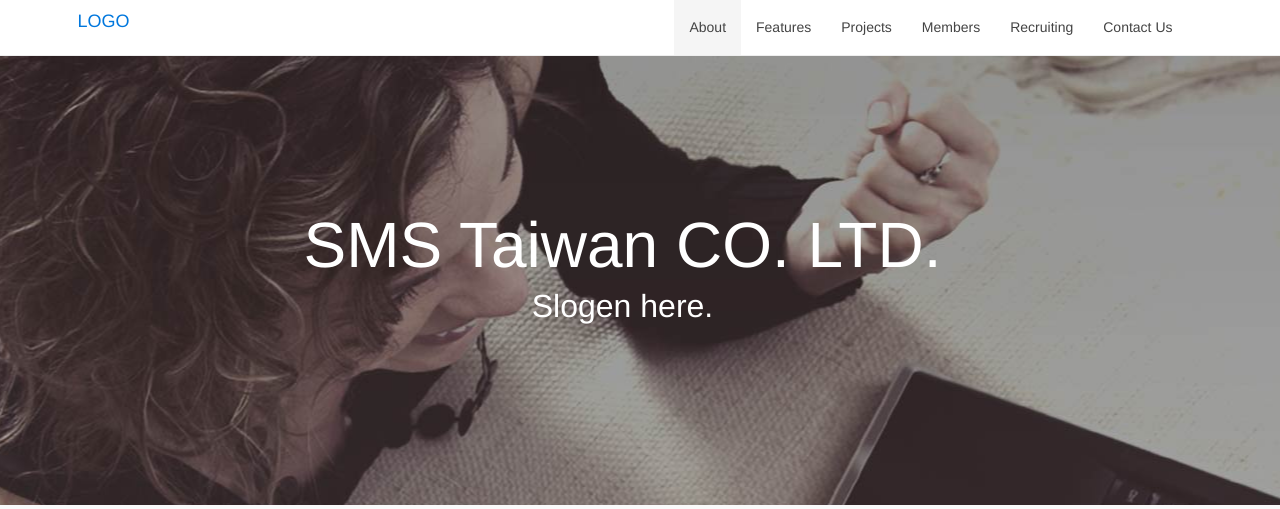
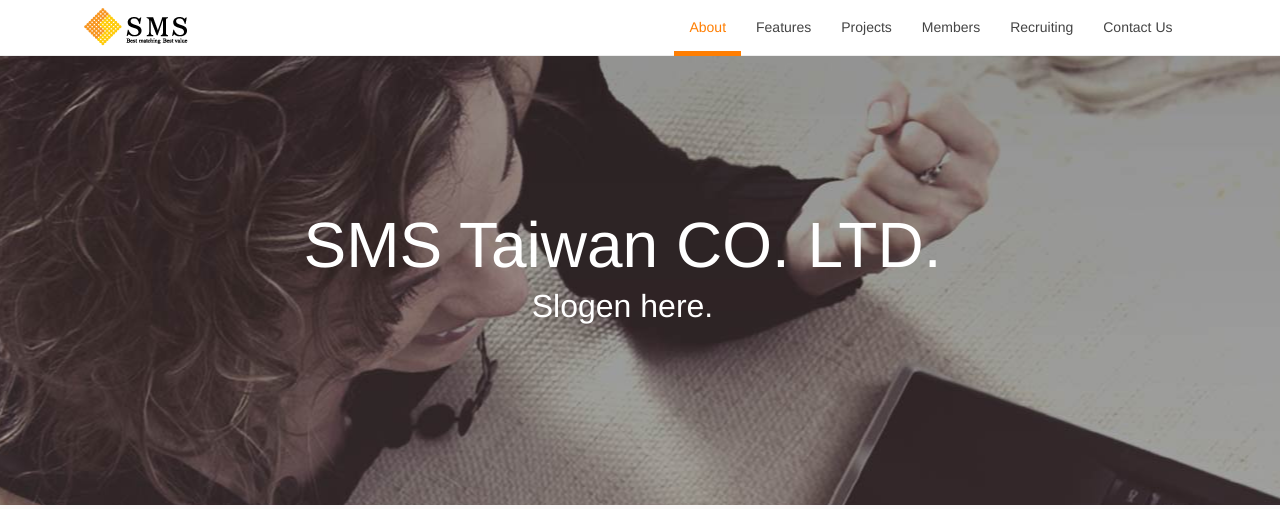
Before and after one commit to asika32764/smstw, a PHP site: page / in a window 1280 px wide. Shown: the top 509 px of the page. Run offline with PHP 8.4, Linux system fonts and the light colour scheme; grey boxes labelled with a size stand in for pictures from a placeholder-image service; style sheets or scripts are compiled from the project's sources; some libraries are stand-ins or nearby versions.

Commit message:
add logo & link color

```diff
--- a/index.html
+++ b/index.html
@@ -20,7 +20,7 @@
         <script src="js/gmap3.js"></script>
         <script src="js/main.js"></script>
     </head>
-    <body>
+    <body id="top">
 
         <!--HEADER START-->
         <header id="sr-header">
@@ -28,7 +28,7 @@
                 <div class="uk-container uk-container-center">
                     <div class="ul-navbar">
                         <h1 id="sr-logo" class="uk-navbar-brand">
-                            <a href="#"  >
+                            <a href="#top">
                                 LOGO
                             </a>
                         </h1>
@@ -482,9 +482,12 @@
 
         <!--CONTRACT START-->
         <section id="contact" class="bg-white" sr-scrollspy="{repeat: true}">
+            <!--GOOGLE MAP-->
             <div id="contact-map">
 
             </div>
+
+            <!--CONTACT BOX-->
             <div id="sr-contact" class="uk-container uk-container-center sr-container">
                 <div id="sr-contact-grid" class="uk-grid">
                     <div id="sr-contact-body" class="uk-width-large-2-3">
--- a/less/main.less
+++ b/less/main.less
@@ -4,6 +4,11 @@
  * Date: 2013
  * SMS Taiwan CO. LTD.
  */
+
+
+// Variables
+// -------------------------------------------------------------
+@main-color: #FF7E02;
 
 // Global
 // -------------------------------------------------------------
@@ -12,6 +17,9 @@ body {
     background: #fafafa;
 }
 
+a {
+    color: @main-color;
+}
 
 // Layout
 // -------------------------------------------------------------
@@ -45,11 +53,26 @@ section article {
     position: fixed ;
     top: 0;
 
+    //box-shadow: 0 0 8px rgba(0,0,0,0.1);
     border-bottom: 1px solid #eee;
 
     z-index: 100;
 }
 
+h1#sr-logo {
+    margin: 0;
+    height: 42px;
+    margin-top: 5px;
+}
+
+#sr-logo a {
+    width: 117px;
+    height: 42px;
+    display: inline-block;
+    background: url(../images/sms-logo.png) no-repeat left top;
+
+    text-indent: -9000px;
+}
 
 
 // Menu
@@ -59,6 +82,15 @@ section article {
     height: 55px;
 }
 
+#sr-nav li.uk-active a {
+    color: @main-color;
+    border-bottom: 5px solid @main-color;
+    margin-bottom: -1px;
+    background: transparent;
+
+    position: relative;
+    height: 56px;
+}
 
 
 // Banner
@@ -110,7 +142,7 @@ section article {
 }
 
 #sr-contact {
-    margin: 0;
+    //margin: 0;
     padding: 0;
 
     position: relative;
```
Also changed, not shown: images/sms-logo.png (added).
